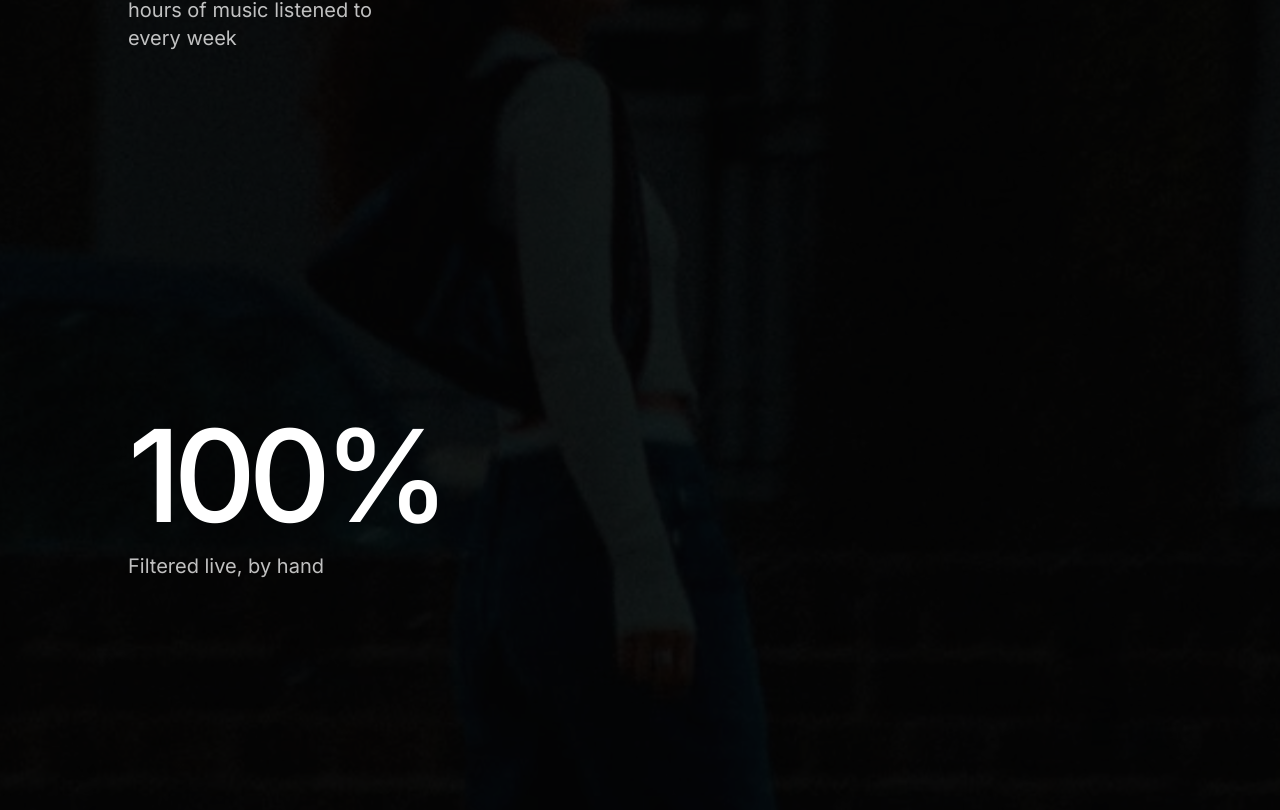
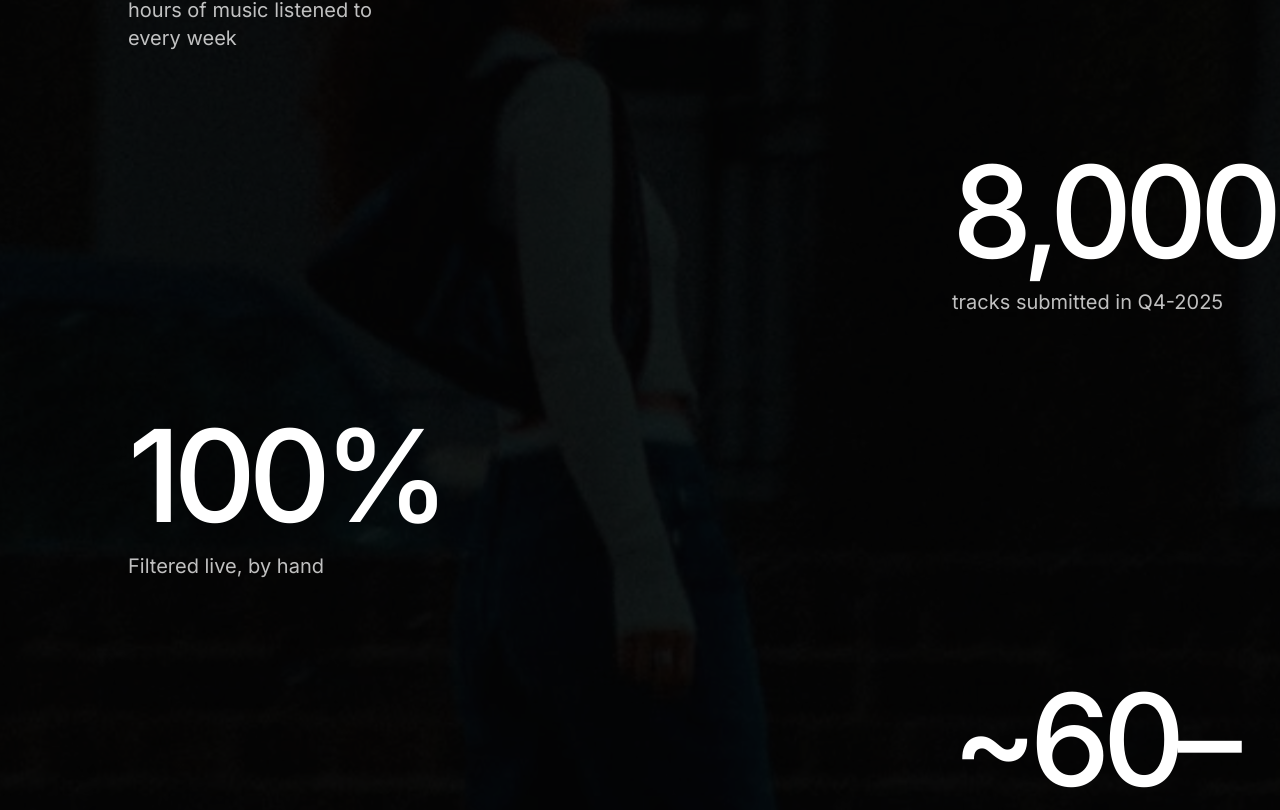
Before and after one commit to DistortedHalo/dubProject, a React (Vite) app in the folder frontend/: page / in a window 1280 px wide. Shown: the part 3730-4540 px from the top of the page. Built offline with nearby package versions, Linux system fonts and the light colour scheme; no server answers.

Commit message:
aligning words

```diff
--- a/frontend/src/HomePage.tsx
+++ b/frontend/src/HomePage.tsx
@@ -181,7 +181,7 @@ export function HomePage({ onLearnMore, onSubmitBrief, onHome, content }: HomeAc
                         // LEFT
                         ? "self-start pl-6 md:pl-16 lg:pl-24"
                         // RIGHT (much stronger push)
-                        : "self-start pl-40 md:pl-72 lg:pl-[1280px]";
+                        : "self-start pl-40 md:pl-72 lg:pl-[920px]";
 
                     return (
                       <FadeIn
```
